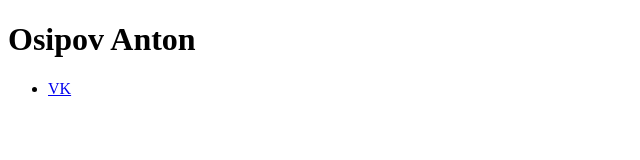
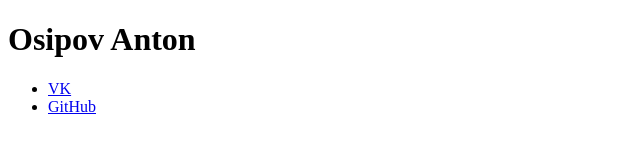
Before and after one commit to toxaaa34/gittutorial, a plain HTML site: page index.html in a window 1280 px wide. Shown: the full height of the page, 0-640 px from the left. Drawn offline with Linux system fonts and the light colour scheme.

Commit message:
Update index.html
added github link in index.html

```diff
--- a/index.html
+++ b/index.html
@@ -10,6 +10,7 @@
     <h1>Osipov Anton</h1>
     <ul>
         <li><a href="www.vk.com/aaa34">VK</a></li>
+        <li><a href="https://github.com/toxaaa34">GitHub</a></li>
     </ul>
 </body>
 </html>
```
